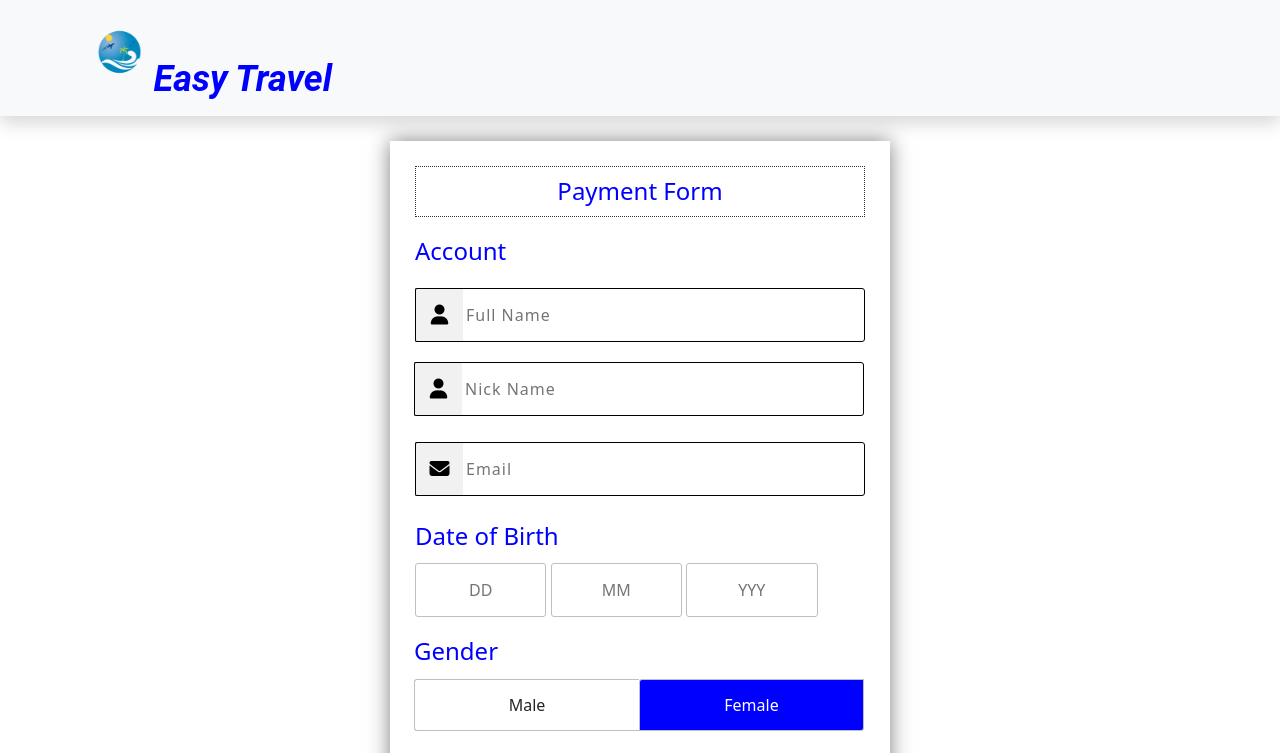
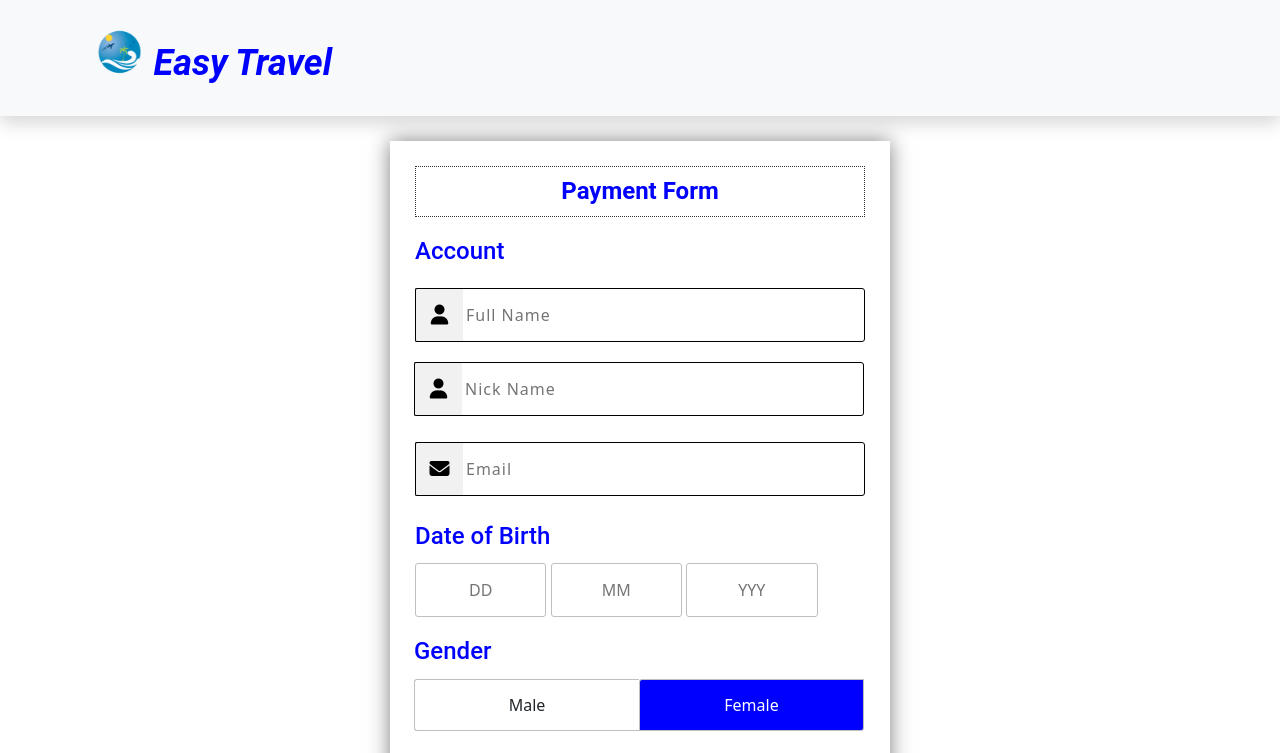
Before and after one commit to Ahlam77/EasyTravel, a website: page pay.html in a window 1280 px wide. Shown: the top 753 px of the page. Drawn offline with nearby package versions, Linux system fonts and the light colour scheme.

Commit message:
correcting css pay

```diff
--- a/pay.css
+++ b/pay.css
@@ -16,6 +16,10 @@ body {
 
 }
 
+.header {
+    background-color: white;
+}
+
 .header h1 {
     font-family: Roboto;
     font-size: 36px;
@@ -26,7 +30,7 @@ body {
     text-align: left;
     color: blue;
     position: absolute;
-    top: 50%;
+    top: 36%;
     left: 12%;
 
 
@@ -48,12 +52,15 @@ body {
     text-align: center;
     margin-bottom: 20px;
     border: 1px dotted #333;
+    font-family: Roboto;
+    font-weight: bold;
 
 }
 
 h4 {
     padding-bottom: 5px;
     color: blue;
+    font-family: Roboto;
 }
 
 .input-group {
@@ -115,6 +122,7 @@ h4 {
     pointer-events: none;
     border: 1px solid black;
     border-right: none;
+
 }
 
 .name:focus+.icon {
@@ -181,6 +189,7 @@ h4 {
     border: 1px solid black;
     cursor: pointer;
     transition: all 0.2s ease;
+    font-family: Roboto;
 
 }
 
@@ -200,6 +209,7 @@ button {
     border-radius: 4px;
     font-size: 16px;
     transition: all 0.3s ease;
+
 }
 
 button:hover {
```
